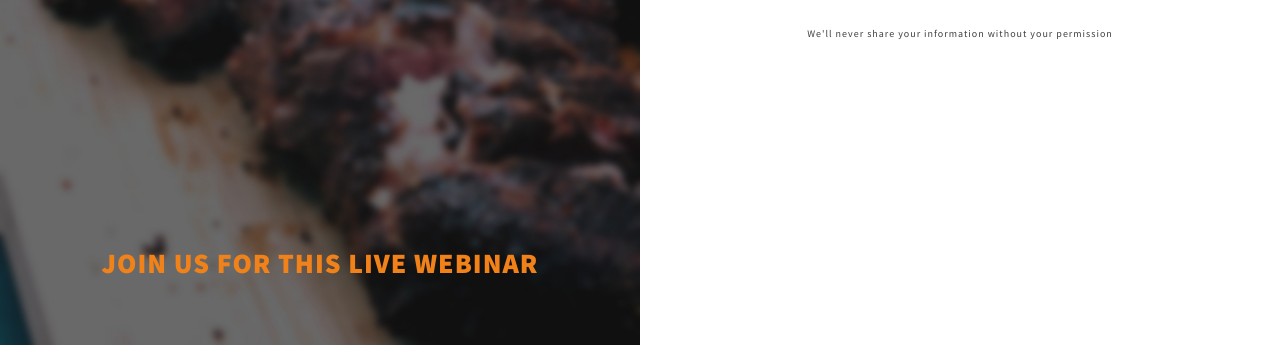
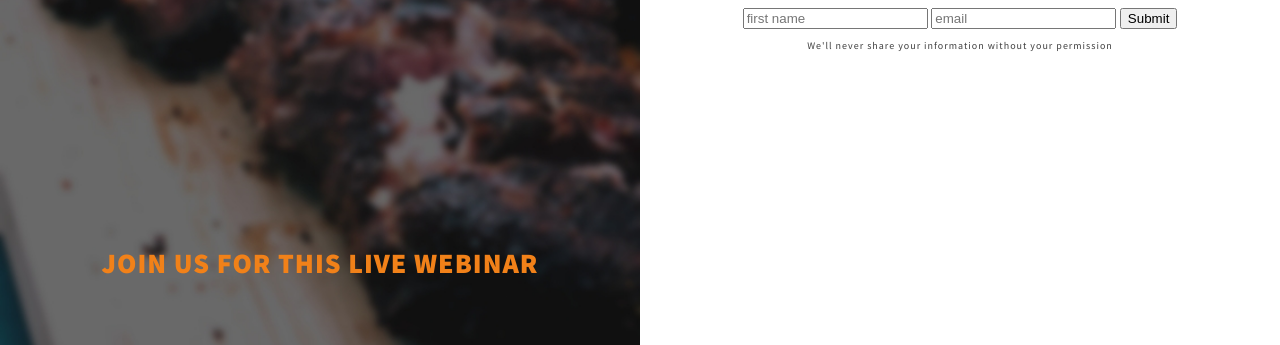
Before and after one commit to Ihsaan700/bbq_master_landing_page, a plain HTML site: page index.html in a window 1280 px wide. Shown: the part 455-800 px from the top of the page. Drawn offline with Linux system fonts and the light colour scheme.

Commit message:
added html form

```diff
--- a/index.html
+++ b/index.html
@@ -30,6 +30,12 @@
                 the process is to learn from the best. You can do just that by
                 signing up for this free webinar!
             </p>
+            <form action="#" method="POST">
+                <input type="text" name="firstName" id="firstName" placeholder="first name">
+                <input type="email" name="email" id="email" placeholder="email">
+                <button class="button" type="submit">Submit</button>
+
+            </form>
             <p class="fine-print">
                 We'll never share your information without your permission
             </p>
```
